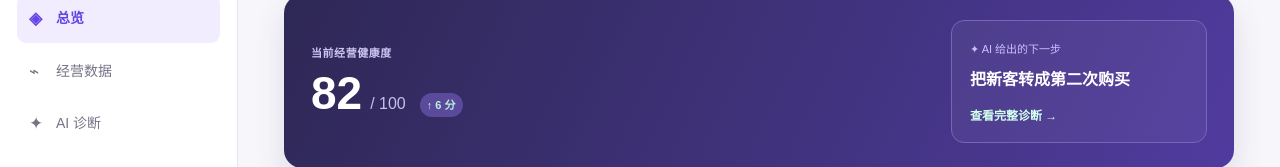
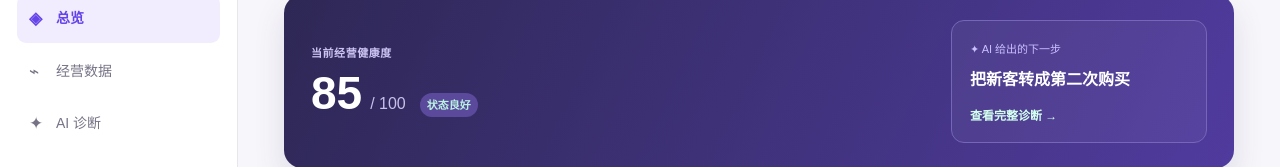
Before and after one commit to Zuziro1225/merchantmind-ai-growth-assistant, a Next.js app: page / in a window 1280 px wide. Shown: the part 137-304 px from the top of the page. Built offline with nearby package versions, Linux system fonts and the light colour scheme.

Commit message:
feat: calculate dynamic health score

```diff
--- a/app/page.tsx
+++ b/app/page.tsx
@@ -222,6 +222,15 @@ function getReviewInsight(reviews: ReviewRecord[]) {
   return { level: '需要处理', title: `低分评价集中在“${issue.tag}”`, detail: `${lowScore.length} 条低分评价中，有 ${issue.count} 条涉及${issue.tag}。建议将这类订单作为下周复盘的重点样本。`, tone: 'alert' };
 }
 
+function getHealthScore(conversionRate: number, repeatPurchaseRate: number, deliveryRating: number) {
+  const conversionScore = Math.min(conversionRate / 0.1, 1) * 45;
+  const repeatScore = Math.min(repeatPurchaseRate / 0.3, 1) * 30;
+  const ratingScore = Math.min(deliveryRating / 5, 1) * 25;
+  const score = Math.round(conversionScore + repeatScore + ratingScore);
+  const label = score >= 85 ? '状态良好' : score >= 70 ? '可以提升' : '优先调整';
+  return { score, label };
+}
+
 function buildActionPlan(conversionRate: number, repeatPurchaseRate: number, deliveryRating: number) {
   if (conversionRate < 0.08) {
     return {
@@ -311,6 +320,7 @@ export default function Home() {
   const repeatPurchaseRate = Number(metrics.repeatPurchaseRate.replace('%', '')) / 100;
   const deliveryRating = Number(metrics.deliveryRating);
   const actionPlan = buildActionPlan(conversionRate, repeatPurchaseRate, deliveryRating);
+  const health = getHealthScore(conversionRate, repeatPurchaseRate, deliveryRating);
   const hasSavedWeeklyUpload = dataSource.startsWith('已上传') || dataSource.startsWith('已从本机恢复');
   const hasSavedDailyUpload = dailySource.startsWith('已上传') || dailySource.startsWith('已从本机恢复');
   const diagnosisInsights = hasSavedWeeklyUpload
@@ -619,7 +629,7 @@ export default function Home() {
     </aside>
     <section className="content">
       <header className="topbar"><div><p className="eyebrow">{topbarContext}</p><h1>{pageTitle}</h1>{uploadMessage && <p className={`upload-message ${uploadMessage.startsWith('上传成功') || uploadMessage.startsWith('已恢复') ? 'success' : 'error'}`}>{uploadMessage}</p>}</div><div><input ref={fileInputRef} className="file-input" type="file" accept=".csv,text/csv" onChange={handleUpload}/><button className="upload" onClick={() => fileInputRef.current?.click()}>＋ 上传经营数据</button>{hasSavedWeeklyUpload && <button className="restore-demo" onClick={restoreDemoMetrics}>恢复演示数据</button>}<p className="upload-hint">支持核心指标 CSV 上传 · <a href="/data/weekly_metrics.csv" download="经营周报案例.csv">下载案例</a></p></div></header>
-      {tab === '总览' ? <><section className="hero-card"><div><p className="eyebrow light">当前经营健康度</p><div className="score-row"><strong>82</strong><span>/ 100</span><b>↑ 6 分</b></div></div><div className="hero-action"><span>✦ AI 给出的下一步</span><strong>{actionPlan.title}</strong><button onClick={() => setTab('AI 诊断')}>查看完整诊断 →</button></div></section>
+      {tab === '总览' ? <><section className="hero-card"><div><p className="eyebrow light">当前经营健康度</p><div className="score-row"><strong>{health.score}</strong><span>/ 100</span><b>{health.label}</b></div></div><div className="hero-action"><span>✦ AI 给出的下一步</span><strong>{actionPlan.title}</strong><button onClick={() => setTab('AI 诊断')}>查看完整诊断 →</button></div></section>
       <section className="metrics" aria-label="核心指标"><Metric label="GMV" value={metrics.gmv} change="↑ 12.4%" /><Metric label="支付转化率" value={metrics.conversionRate} change="↓ 1.6%" down/><Metric label="复购率" value={metrics.repeatPurchaseRate} change="↑ 3.1%"/><Metric label="外卖好评率" value={metrics.deliveryRating} change="↓ 0.08" down/></section>
       <section className="grid-section">
         <DailyTrend dailyMetrics={dailyMetrics} analysisRange={analysisRange} onChangeRange={setAnalysisRange} onOpenData={() => setTab('经营数据')} isCaseData={!hasSavedDailyUpload} />
```
Also changed, not shown: 1 other file (tests, documents, lock files or other folders).
